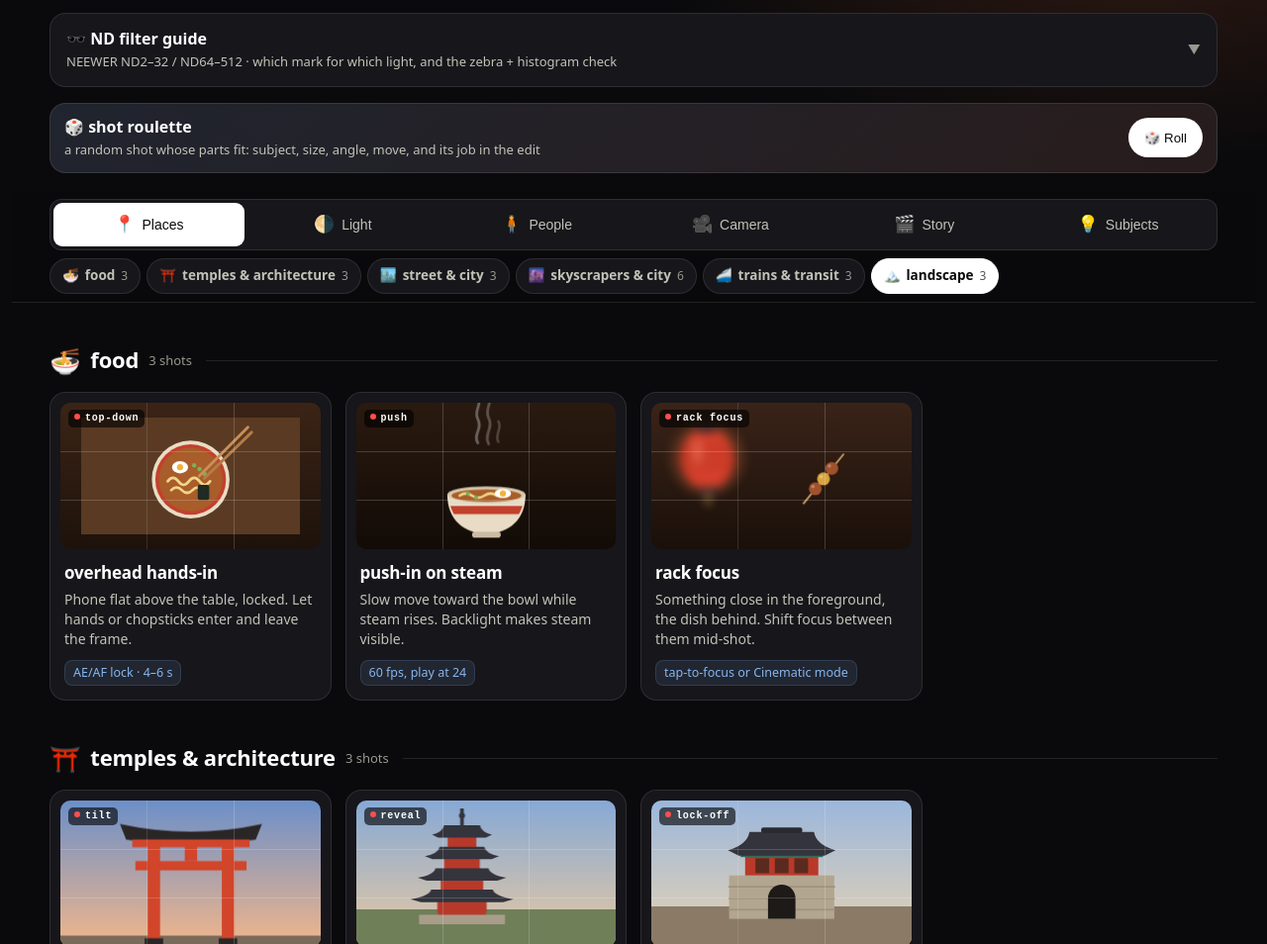
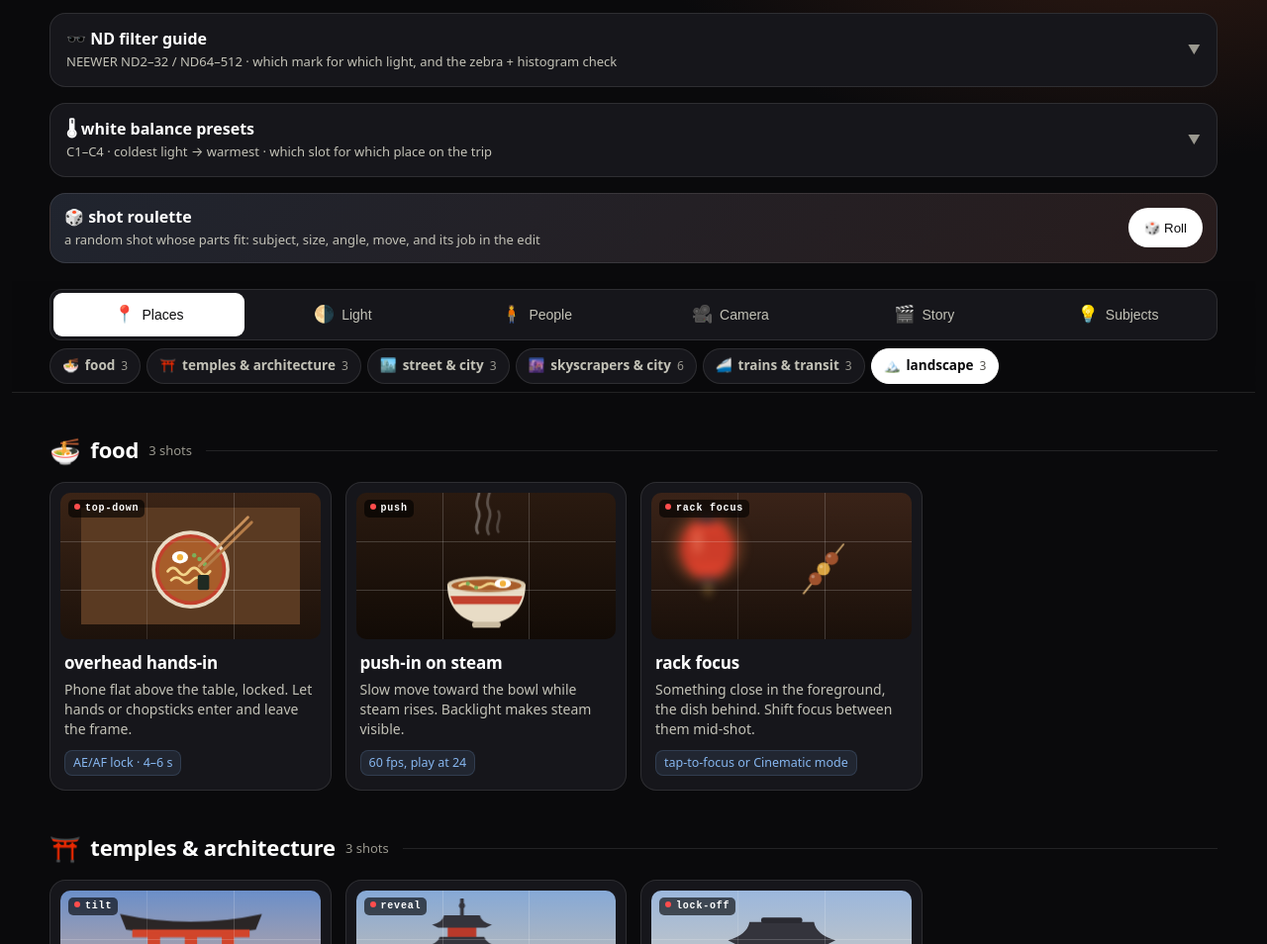
Before and after one commit to mingyaang/film, a plain HTML site: page index.html in a window 1280 px wide. Shown: the part 146-1100 px from the top of the page at 99% size. Drawn offline with Linux system fonts and the light colour scheme.

Commit message:
Add a white balance presets panel: C1-C4 slots, which slot for each trip place, rules and setup

```diff
--- a/index.html
+++ b/index.html
@@ -278,6 +278,7 @@
            padding:6px 4px;border-bottom:1px solid var(--ring-2)}
   .nd-t td{padding:7px 4px;border-bottom:1px solid var(--ring);color:var(--ink-2);vertical-align:middle}
   .nd-t tr:last-child td{border-bottom:0}
+  .nd-t td small{display:block;margin-top:2px;font-size:12px;color:var(--muted)}
   .nd-t td b{color:var(--ink);white-space:nowrap}
   .nd-t td:not(:first-child),.nd-t th:not(:first-child){white-space:nowrap}
   .nd-t .sw{display:inline-block;width:10px;height:10px;border-radius:50%;margin-right:7px;vertical-align:0;background:var(--sw);
@@ -299,6 +300,10 @@
   <details class="ndtop" id="nd-filter-guide">
     <summary><div><b>🕶️ ND filter guide</b><span>NEEWER ND2–32 / ND64–512 · which mark for which light, and the zebra + histogram check</span></div><i aria-hidden="true">▼</i></summary>
     <div class="ndtop-body" id="nd-body"></div>
+  </details>
+  <details class="ndtop" id="wb-presets">
+    <summary><div><b>🌡 white balance presets</b><span>C1–C4 · coldest light → warmest · which slot for which place on the trip</span></div><i aria-hidden="true">▼</i></summary>
+    <div class="ndtop-body" id="wb-body"></div>
   </details>
   <div class="roll" id="roll">
     <div class="roll-bar">
@@ -734,6 +739,25 @@ const ND_LIGHT = [
   ['Dusk, indoors, night', '#2c3a66', '0', 0, 'none', 'off'],
 ];
 const ND_MARKS = [['2', 1], ['4', 2], ['8', 3], ['16', 4], ['32', 5], ['64', 6], ['128', 7], ['256', 8], ['512', 9]];
+// white balance slots: [slot, light, swatch, kelvin, use for]; places: [where, slot]
+const WB_SLOTS = [
+  ['C1', 'Blue, flat', '#a9c1e0', '6500 K', 'Overcast, rain, open shade, blue hour'],
+  ['C2', 'Sun', '#fff1c9', '5600 K', 'Daylight, golden hour, sunset, blue-white LED panels'],
+  ['C3', 'Cool white', '#e6ecef', '4000 K', 'Fluorescent tubes, white LEDs, neon streets, stations'],
+  ['C4', 'Warm', '#f2a65a', '3200 K', 'Bulbs, lanterns, lamps, restaurants, sodium street lights'],
+];
+const WB_PLACES = [
+  ['Fushimi Inari, Arashiyama, Nara deer park, West Lake by boat', 'C2'],
+  ['Tokyo Tower at sunset, any golden hour', 'C2'],
+  ['teamLab and other light shows (keep their colours)', 'C2'],
+  ['Malls, offices, konbini with blue-white LEDs', 'C2'],
+  ['Grey Shanghai and Hangzhou days, rain, temple courtyards in shade', 'C1'],
+  ['Hanfu shoot: C2 in sun, C1 in shade. Pick one for the whole shoot', 'C1 / C2'],
+  ['Dotonbori, Shibuya, Akihabara, the Bund at night, Myeongdong', 'C3'],
+  ['Metro, trains, stations, fluorescent or white-LED rooms', 'C3'],
+  ['Izakayas, KBBQ, Gong Yan banquet, hotel rooms with warm bulbs', 'C4'],
+  ['Lantern-lit Wuzhen, lamp-lit paths, orange sodium street lights', 'C4'],
+];
 const GUIDES = [
   ['🕶️', 'ND filter guide', 'NEEWER variable ND · Pocket 4', `
     <p class="nd-lead">Two NEEWER variable NDs: <b>ND2–32</b> (1–5 stops) and <b>ND64–512</b> (6–9 stops). Each mark on the ring is one stop. Settings stay locked at <b>f/2 · ISO 400 · 1/50 · 24 fps</b>, so the ring is your only exposure control.</p>
@@ -787,6 +811,46 @@ const GUIDES = [
         <p>Overcast, about <b>1 stop overexposed</b>; the sky clipped to white. In that light use <b>ND64–512 at 128</b>, then check the histogram.</p>
       </div>
     </div>`],
+  ['🌡', 'white balance presets', 'C1–C4 custom modes · Pocket 4', `
+    <p class="nd-lead">One white balance per light type, saved in the four <b>custom mode</b> slots. The slots cannot be renamed, so they run <b>coldest light → warmest</b>: the higher the number, the warmer the light. Fixed presets keep every clip on known values, so post only needs one fix per slot.</p>
+    <div class="nd">
+      <div class="nd-card">
+        <h3>🎛 the four slots<small>tint 0 on all four · never auto</small></h3>
+        <div class="nd-tw"><table class="nd-t">
+          <thead><tr><th scope="col">Slot</th><th scope="col">Light</th><th scope="col">WB</th></tr></thead>
+          <tbody>${WB_SLOTS.map(([c, l, sw, k, use]) => `<tr><td><b>${c}</b></td>
+            <td style="white-space:normal"><i class="sw" style="--sw:${sw}" aria-hidden="true"></i>${l}<br><small>${use}</small></td><td><b>${k}</b></td></tr>`).join('')}</tbody>
+        </table></div>
+        <p>The Kelvin number goes <b>down</b> as the light gets warmer. Read the slots by the light you see, not the number.</p>
+      </div>
+      <div class="nd-card">
+        <h3>📍 which slot where<small>trip places → slot</small></h3>
+        <div class="nd-tw"><table class="nd-t">
+          <thead><tr><th scope="col">Place or light</th><th scope="col">Slot</th></tr></thead>
+          <tbody>${WB_PLACES.map(([w, c]) => `<tr><td style="white-space:normal">${w}</td><td><b>${c}</b></td></tr>`).join('')}</tbody>
+        </table></div>
+        <p><b>Unsure?</b> Outdoors in daylight: <b>C2</b>. Night or indoors: <b>C3</b>. Still looks blue on C3: <b>C2</b>.</p>
+      </div>
+      <div class="nd-card">
+        <h3>📏 rules</h3>
+        <ol class="nd-steps">
+          <li><span>Change slot only <b>between shots</b>, when the type of light changes. Never mid-shot.</span></li>
+          <li><span>After each change, film a <b>2-second grey card</b> (or plain white paper) in that light. Not a receipt or a phone screen.</span></li>
+          <li><span><b>Mixed light?</b> Balance for the light on your subject's face, not the background.</span></li>
+          <li><span>Leave tint at <b>0</b>. Fluorescent green comes out in post, one fix per light type.</span></li>
+          <li><span>Don't correct a look you want: golden hour stays orange, neon stays coloured.</span></li>
+        </ol>
+      </div>
+      <div class="nd-card">
+        <h3>💾 save the slots once<small>swipe down → Custom Mode → save</small></h3>
+        <ol class="nd-steps">
+          <li><span>Set <b>D-Log · 4K · 24 fps · ISO 400 · 1/50</b>, Color Recovery <b>on</b>, white balance manual at the slot's Kelvin.</span></li>
+          <li><span>Swipe down, tap <b>Custom Mode</b>, save to the slot. Repeat for all four, changing only white balance.</span></li>
+          <li><span>Set the Custom button to <b>Switch C1/C2</b>: it flips between shade and sun, the switch you'll make most in the day.</span></li>
+        </ol>
+        <p>Each slot saves <b>every</b> setting. Change something shared, like frame rate, and re-save all four.</p>
+      </div>
+    </div>`],
 ];
 
 // top-level tabs; every SHEET and SUBJECTS section must be listed in exactly one group
@@ -813,6 +877,7 @@ document.getElementById('sheet').innerHTML = SHEET.map(([icon, title, shots]) =>
   <section data-g="${groupOf[slug(title)]}" id="${slug(title)}" aria-labelledby="h-${slug(title)}"><h2 id="h-${slug(title)}"><i aria-hidden="true">${icon}</i>${title}<small>${ideas.length} ideas</small></h2>
     <div class="ideas">${ideas.map(([n, t]) => `<div class="idea"><h3>${n}</h3><p>${t}</p></div>`).join('')}</div></section>`).join('');
 document.getElementById('nd-body').innerHTML = GUIDES[0][3];
+document.getElementById('wb-body').innerHTML = GUIDES[1][3];
 
 // pause off-screen animations
 const io = new IntersectionObserver(es => es.forEach(e => e.target.classList.toggle('off', !e.isIntersecting)), {rootMargin: '100px 0px'});
```
